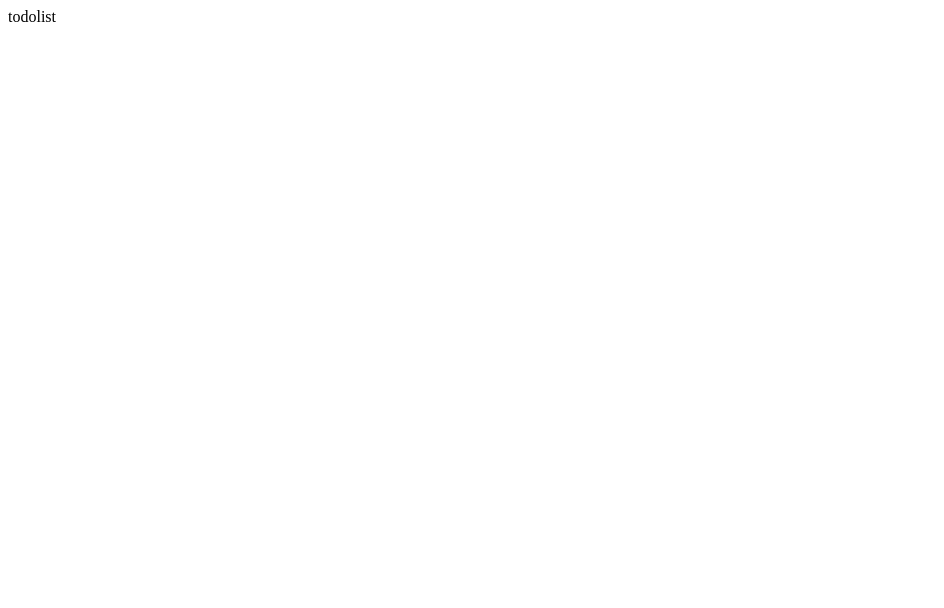
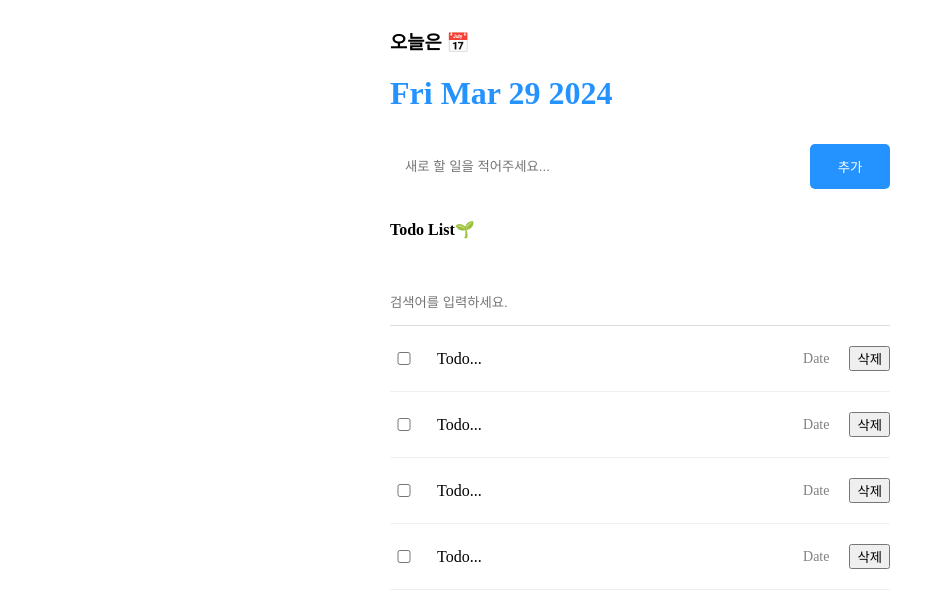
Before and after one commit to Taeshmello/TodoList, a React (Vite) app: page / in a window 1280 px wide. Shown: the top 608 px of the page, without its empty margins (0-944 px from the left). Built offline with nearby package versions, Linux system fonts and the light colour scheme.

Commit message:
UI 구현 완료

```diff
--- a/src/App.css
+++ b/src/App.css
@@ -0,0 +1,7 @@
+.Container {
+  width: 500px;
+  margin: 0 auto;
+  display: flex;
+  flex-direction: column;
+  gap: 10px;
+}
--- a/src/App.jsx
+++ b/src/App.jsx
@@ -1,11 +1,17 @@
-import "./App.css";
+
+import { Header } from "./components/Header";
+import { Editor } from "./components/Editor";
+import { List } from "./components/List";
+import './App.css';
 
 function App() {
-  return(
-    <>
-  todolist
-  </>
-  )
+  return (
+    <div className="Container">
+      <Header />
+      <Editor />
+      <List />
+    </div>
+  );
 }
 
 export default App;
--- /dev/null
+++ b/src/components/Editor.css
@@ -0,0 +1,20 @@
+.Editor {
+  display: flex;
+  gap: 10px;
+}
+
+.Editor input {
+  flex: 1;
+  padding: 15px;
+  border: 1px rgb(194, 193, 193);
+  border-radius: 5px;
+}
+
+.Editor button {
+  cursor: pointer;
+  width: 80px;
+  border: none;
+  background-color: rgb(37, 147, 255);
+  color: white;
+  border-radius: 5px;
+}
--- /dev/null
+++ b/src/components/Editor.jsx
@@ -0,0 +1,9 @@
+import './Editor.css';
+export const Editor = () => {
+  return (
+    <div className="Editor">
+      <input placeholder="새로 할 일을 적어주세요..." />
+      <button>추가</button>
+    </div>
+  );
+};
--- /dev/null
+++ b/src/components/Header.css
@@ -0,0 +1,3 @@
+.Header > h1 {
+  color: rgb(37, 147, 255);
+}
--- /dev/null
+++ b/src/components/Header.jsx
@@ -0,0 +1,9 @@
+import "./Header.css";
+export const Header = () => {
+  return (
+    <div className="Header">
+      <h3>오늘은 📅</h3>
+      <h1>{new Date().toDateString()}</h1>
+    </div>
+  );
+};
--- /dev/null
+++ b/src/components/List.css
@@ -0,0 +1,23 @@
+.List {
+  display: flex;
+  flex-direction: column;
+  gap: 20px;
+}
+
+.List > input {
+  width: 100%;
+  border: none;
+  border-bottom: 1px solid rgb(220, 220, 220);
+  padding: 15px 0px;
+}
+
+.List > input:focus {
+  outline: none;
+  border-bottom: 1px solid rgb(37, 147, 255);
+}
+
+.List .todos_wrapper {
+  display: flex;
+  flex-direction: column;
+  gap: 20px;
+}
--- /dev/null
+++ b/src/components/List.jsx
@@ -0,0 +1,17 @@
+import "./List.css";
+import { TodoItem } from "./TodoItem";
+
+export const List = () => {
+  return (
+    <div className="List">
+      <h4>Todo List🌱</h4>
+      <input placeholder="검색어를 입력하세요." />
+      <div className="todos_wrapper">
+        <TodoItem />
+        <TodoItem />
+        <TodoItem />
+        <TodoItem />
+      </div>
+    </div>
+  );
+};
--- /dev/null
+++ b/src/components/TodoItem.css
@@ -0,0 +1,29 @@
+.TodoItem {
+  display: flex;
+  align-items: center;
+  gap: 20px;
+  padding-bottom: 20px;
+  border-bottom: 1px solid rgb(240, 240, 240);
+}
+
+.TodoItem input {
+  width: 20px;
+}
+
+.TodoItem .content {
+  flex: 1;
+}
+
+.TodoItem .date {
+  font-size: 14px;
+  color: gray;
+}
+
+.TodoItem .button {
+  cursor: pointer;
+  color: gray;
+  font-size: 14px;
+  border: none;
+  border-radius: 5px;
+  padding: 5pxk;
+}
--- /dev/null
+++ b/src/components/TodoItem.jsx
@@ -0,0 +1,11 @@
+import "./TodoItem.css";
+export const TodoItem = () => {
+  return (
+    <div className="TodoItem">
+      <input type="checkbox" />
+      <div className="content">Todo...</div>
+      <div className="date">Date</div>
+      <button>삭제</button>
+    </div>
+  );
+};
```
